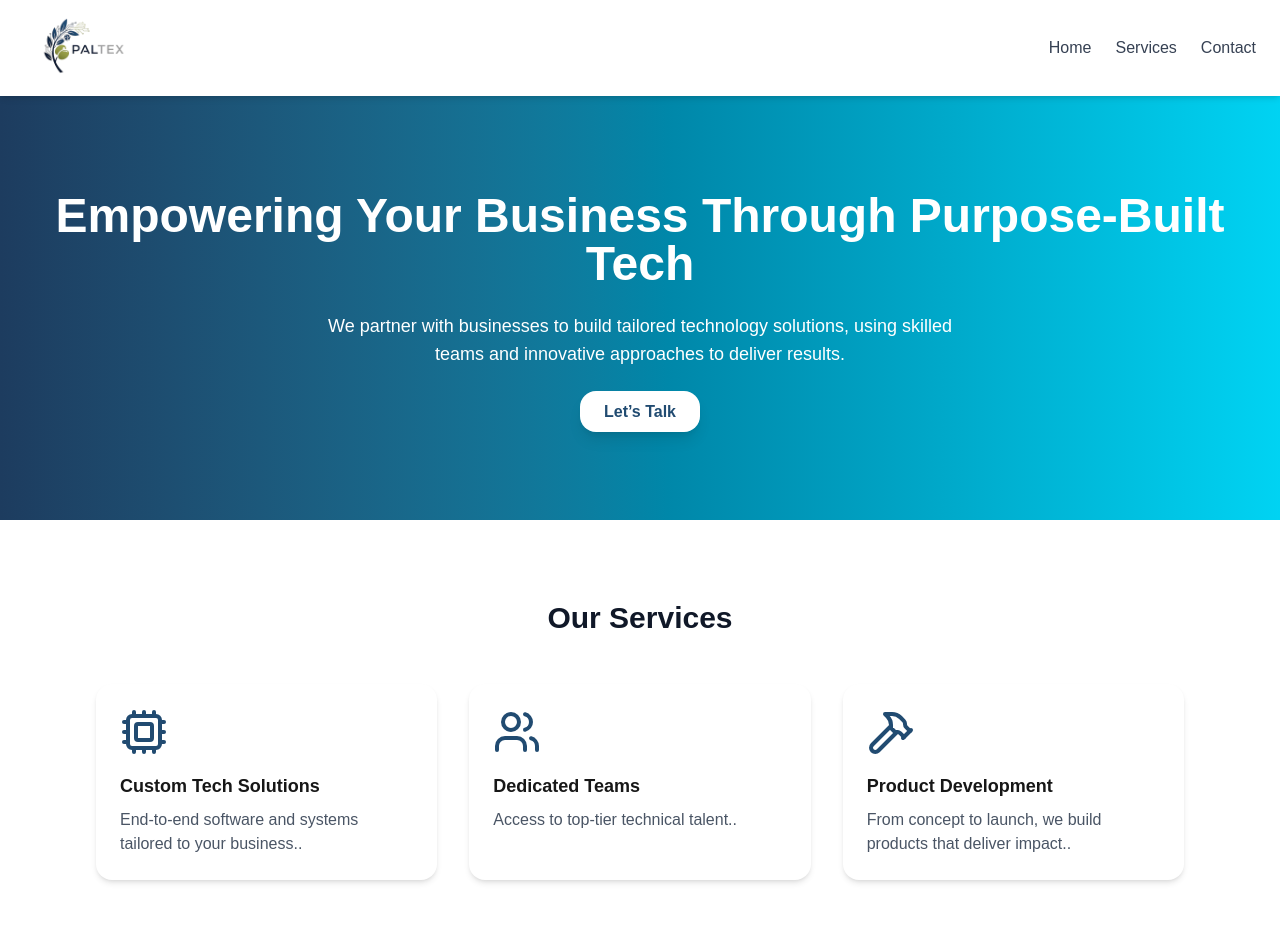
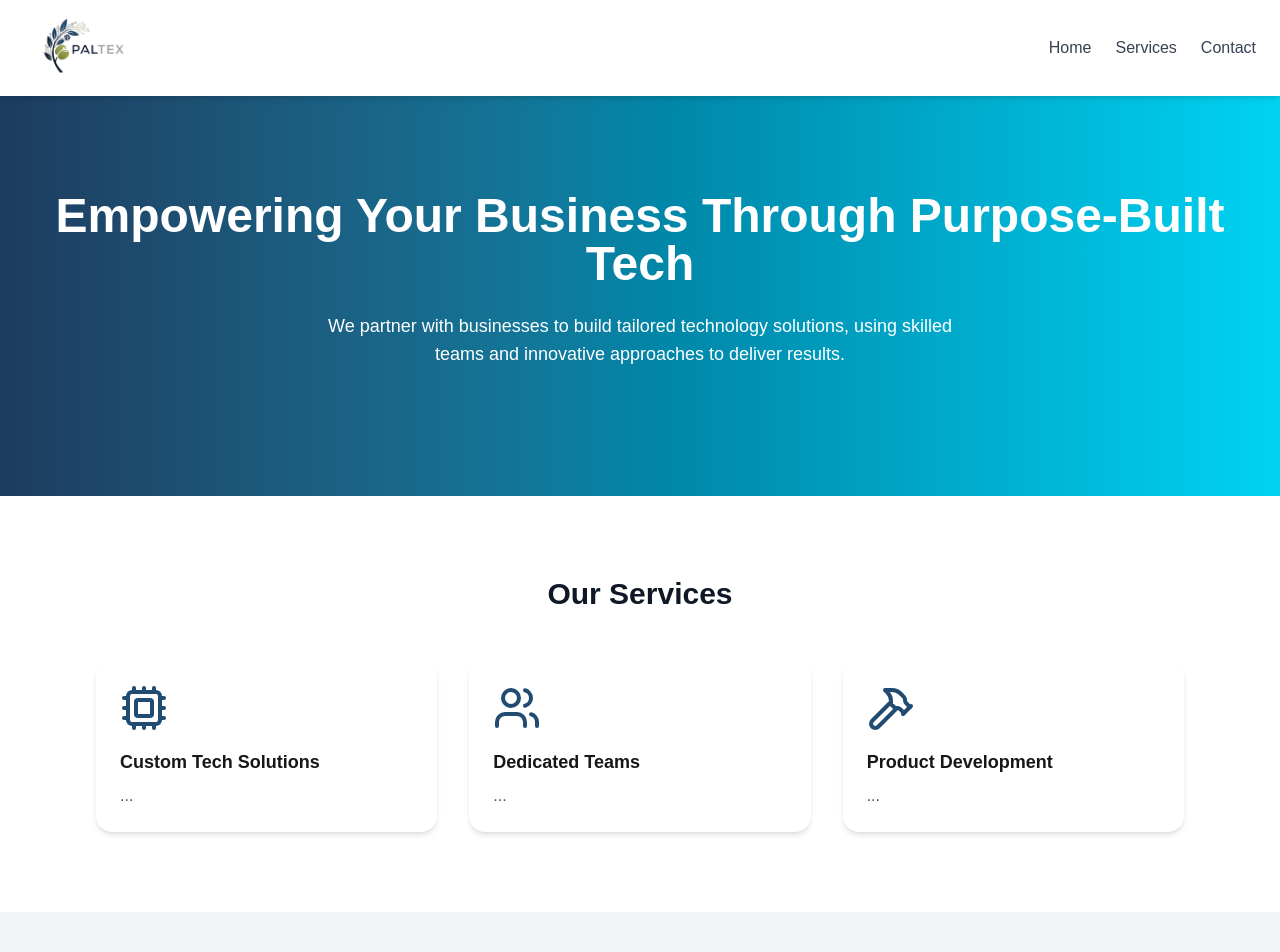
Before and after one commit to rfatayer/tech-gap-site, a Next.js app: page / in a window 1280 px wide. Shown: the top 952 px of the page. Built offline with nearby package versions, Linux system fonts and the light colour scheme.

Commit message:
Another layout change

```diff
--- a/src/app/page.tsx
+++ b/src/app/page.tsx
@@ -23,13 +23,7 @@ export default function Home() {
           We partner with businesses to build tailored technology solutions,
           using skilled teams and innovative approaches to deliver results.
         </p>
-  <a
-  href="#contact"
-  className="px-6 py-3 rounded-2xl bg-white font-semibold shadow-lg hover:bg-gray-100"
-  style={{ color: '#214B71' }}
->
-  Let’s Talk
-</a>
+
 
       </section>
 
@@ -41,14 +35,15 @@ export default function Home() {
         </h3>
         <div className="grid md:grid-cols-3 gap-8">
       {[
-  { icon: Cpu, title: "Custom Tech Solutions", desc: "End-to-end software and systems tailored to your business..", id: "custom-tech" },
-  { icon: Users, title: "Dedicated Teams", desc: "Access to top-tier technical talent..", id: "dedicated-teams" },
-  { icon: Hammer, title: "Product Development", desc: "From concept to launch, we build products that deliver impact..", id: "product-development" },
+  { icon: Cpu, title: "Custom Tech Solutions", desc: "...", id: "custom-tech" },
+  { icon: Users, title: "Dedicated Teams", desc: "...", id: "dedicated-teams" },
+  { icon: Hammer, title: "Product Development", desc: "...", id: "product-development" },
 ].map((service, idx) => (
   <a
     key={idx}
     href={`/services#${service.id}`}
     className="block bg-white rounded-2xl shadow-md p-6 hover:shadow-lg transition"
+    id={service.id} // ✅ Add this line
   >
     <service.icon style={{ color: '#214B71' }} className="w-12 h-12 mb-4" />
     <h4 className="font-bold text-lg mb-2">{service.title}</h4>
--- a/src/app/services/page.tsx
+++ b/src/app/services/page.tsx
@@ -29,7 +29,7 @@ export default function Services() {
             </div>
           </div>
         </div>
-<div id="custom-tech" className="mb-16">
+<div id="dedicated-teams" className="mb-16">
           <div className="flex flex-col md:flex-row items-center gap-8">
             <Users className="text-[#214B71] w-16 h-16 flex-shrink-0" />
             <div>
@@ -46,7 +46,7 @@ export default function Services() {
           </div>
         </div>
 
-<div id="custom-tech" className="mb-16">
+<div id="product-development" className="mb-16">
           <div className="flex flex-col md:flex-row items-center gap-8">
             <Hammer className="text-[#214B71] w-16 h-16 flex-shrink-0" />
             <div>
--- a/src/components/Layout.tsx
+++ b/src/components/Layout.tsx
@@ -29,7 +29,7 @@ export default function Layout({ children }: { children: React.ReactNode }) {
             <Link href="/" className="text-gray-700 hover:text-blue-600">
               Home
             </Link>
-            <Link href="/services" className="text-gray-700 hover:text-blue-600">
+            <Link href="#services" className="text-gray-700 hover:text-blue-600">
               Services
             </Link>
             <a href="#contact" className="text-gray-700 hover:text-blue-600">
```
